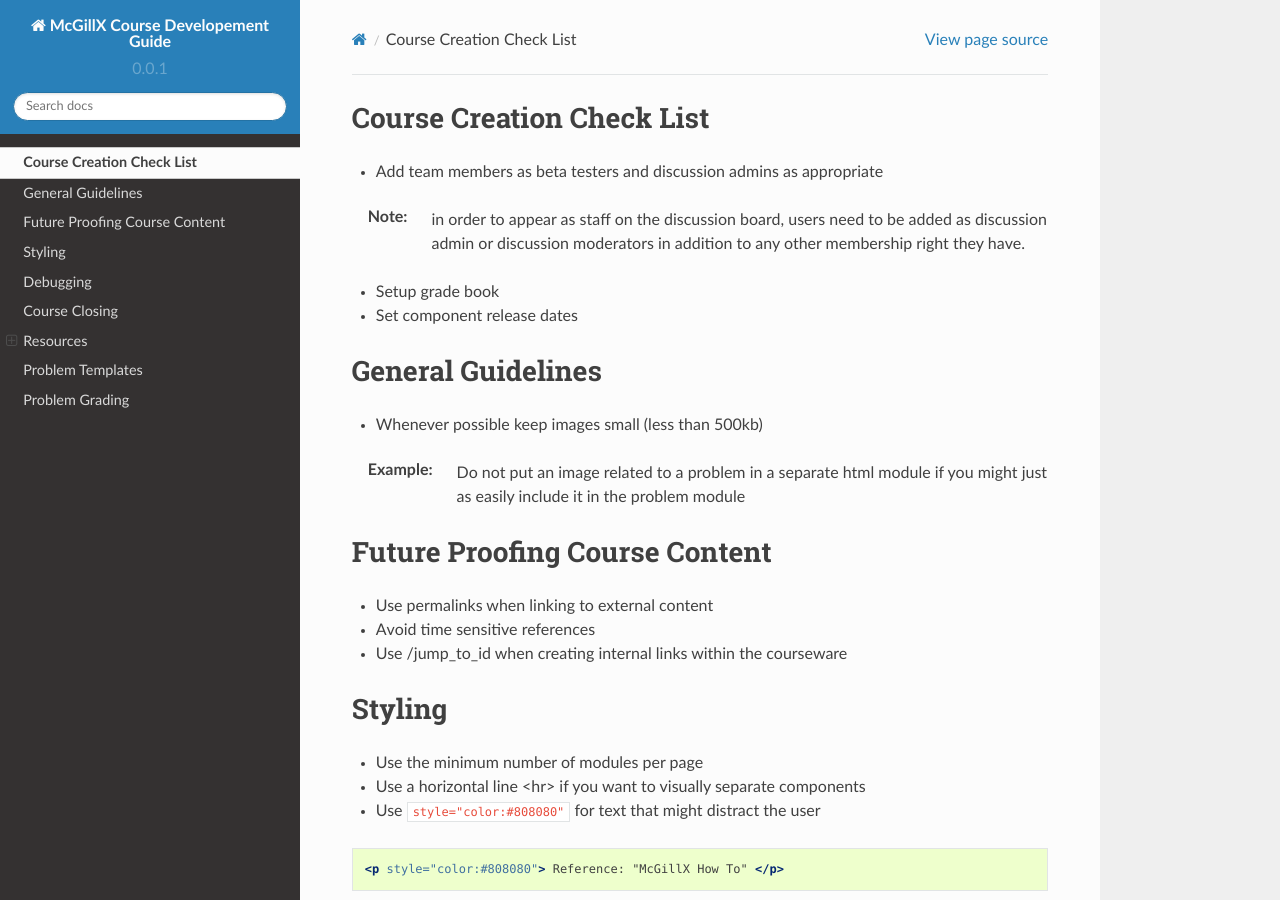
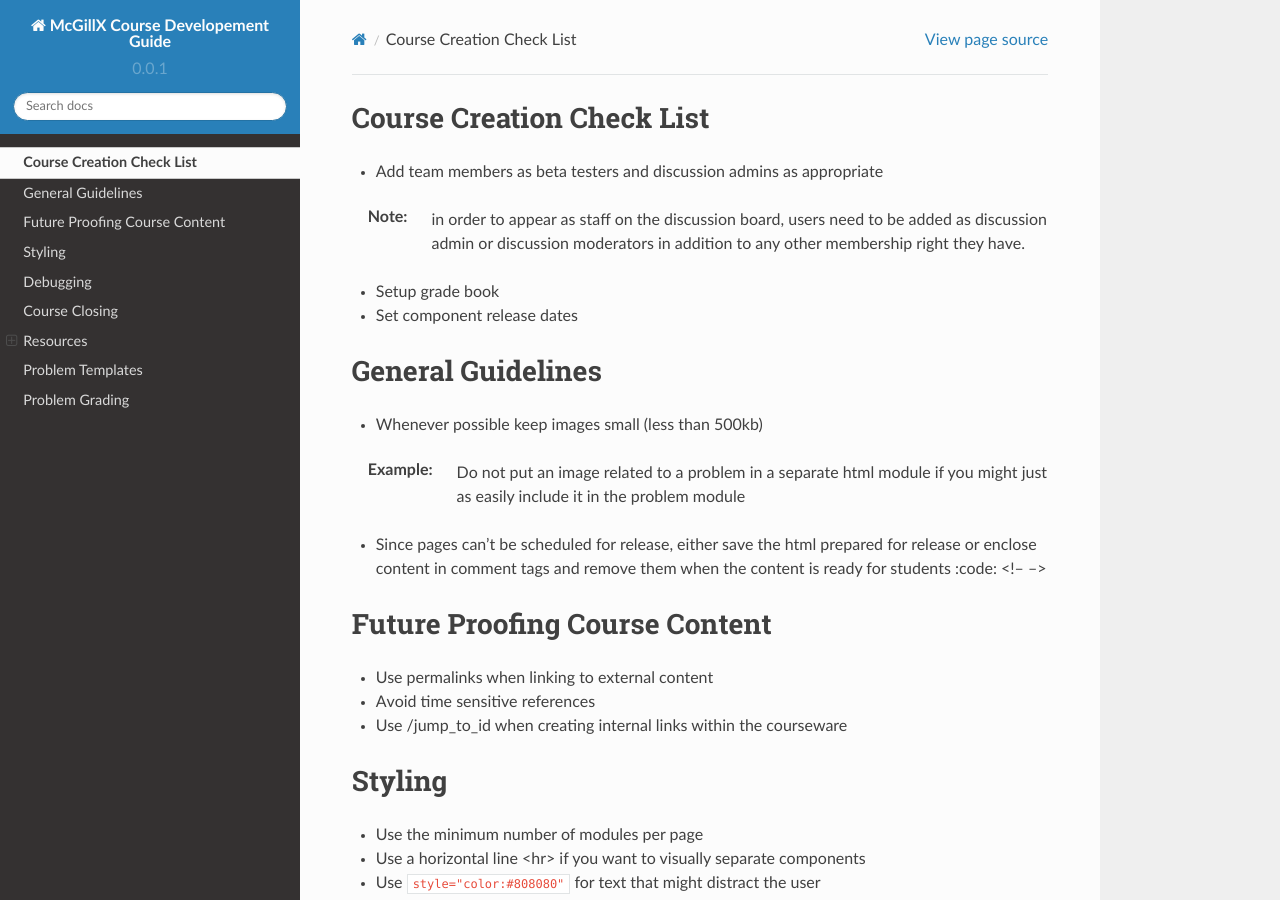
Before and after one commit to McGillX/course-development-guide, a Sphinx documentation site: the page built from docs/source/notes.rst, in a window 1280 px wide and 900 px high. Built offline with Sphinx 7.4.7 and the Read the Docs theme 2.0.0, drawn with Linux system fonts in a browser that asks for light colours.

Commit message:
Update notes.rst

```diff
--- a/docs/source/notes.rst
+++ b/docs/source/notes.rst
@@ -13,6 +13,7 @@
 
 :Example: Do not put an image related to a problem in a separate html module if you might just as easily include it in the problem module
 
+- Since pages can't be scheduled for release, either save the html prepared for release or enclose content in comment tags and remove them when the content is ready for students :code: <!-- -->
 
 Future Proofing Course Content
 ===================================
```
